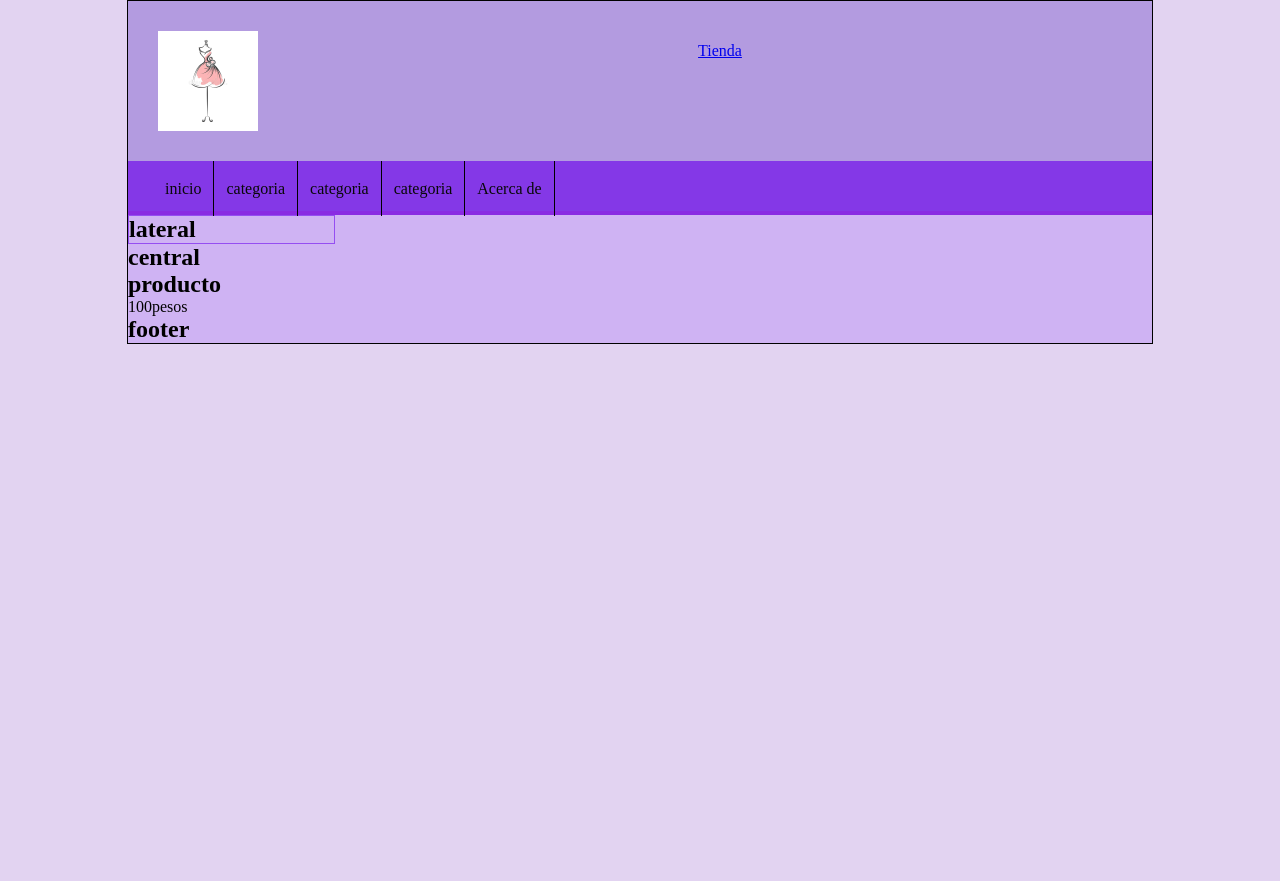
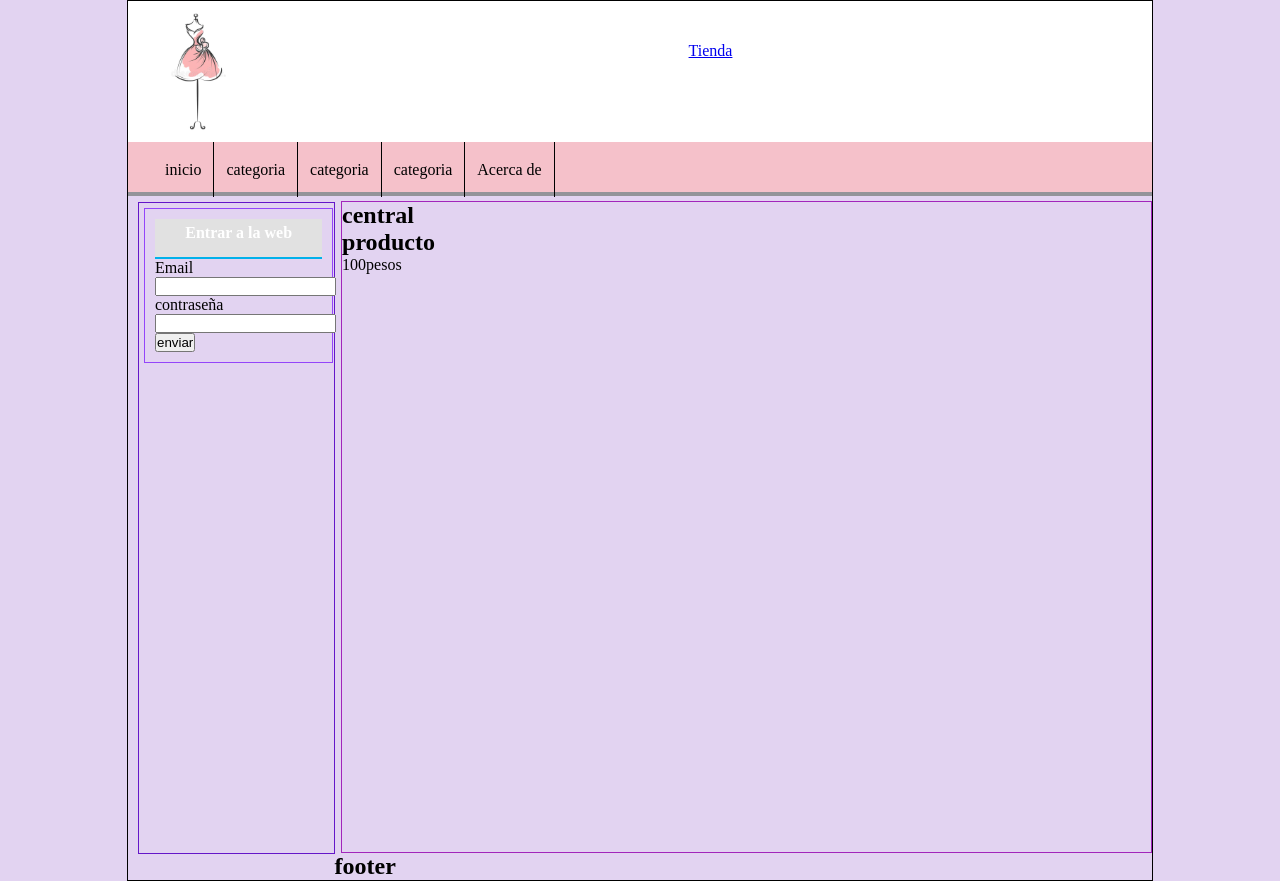
Before and after one commit to yenysilvacamargo1020-lgtm/pruebaphp, a PHP site: page / in a window 1280 px wide. Before the commit the page ends 344 px from the top, so only its background shows below. Run offline with PHP 8.4, Linux system fonts and the light colour scheme.

Commit message:
creacion de formulario bilateral

```diff
--- a/index.html
+++ b/index.html
@@ -35,12 +35,29 @@
             </li>
         </ul>
         </nav>
-
         <div id="content">
             <aside id="lateral">
-                <h2>lateral</h2>
+
+             <div id="login" class="block_aside">
+                <h3>Entrar a la web</h3>
+
+                <form action="#"method= "post">
+                    <label for="email">Email</label>
+                    <input type="email"name= "email">
+
+                    <label for="password">contraseña</label>
+                    <input type="password"name= "pasword">
+
+                    <input type="submit"value="enviar">
+
+                </form>
+
+
+             </div>
+
+
             </aside>
-            <div id="Central">
+            <div id="central">
                 <h2>central</h2>
                 <div class="product">
                     <h2>producto</h2>
@@ -48,15 +65,18 @@
                         100pesos
                     </p>
                 </div>
-            <div>
+
+            </div>
 
         </div>
+        <footer id="footer">
+            <h2>footer</h2>
+        </footer>
+
+
+
 
 
     </div>
-    <footer id="footer">
-        <h2>footer</h2>
-
-    </footer>
 </body>
 </html>
--- a/style.css
+++ b/style.css
@@ -8,12 +8,12 @@
 #container{
     width: 80%;
     margin: 0px auto;
-    border: 1px solid black;
+    border: 1px solid rgb(0, 0, 0);
 }
 #header{
-    height: 160px;
-    background-color: rgb(179, 155, 224);
-    color: white;
+    height: 141px;
+    background-color: rgb(255, 255, 255);
+    color: black;
     text-align: center;
     line-height: 100px;
 }
@@ -26,15 +26,15 @@
 
 #logo img{
     float: left;
-    height: 100px;
-    margin: 30px;
+    height: 141px;
+
 }
 
 #menu{
-    background-color: rgb(132, 56, 231);
-    color: white;
+    background-color: rgb(245, 193, 202);
+    color: black;
     height: 50px;
-    border-bottom: 4px solid blueviolet;
+    border-bottom: 4px solid rgb(147, 147, 153);
 }
 #menu ul{
     list-style: none;
@@ -49,7 +49,7 @@
 }
 #menu a{
     display: block;
-    color: rgb(8, 8, 8);
+    color:black;
     text-decoration: none;
     padding-left: 12px;
     padding-right: 12px;
@@ -58,18 +58,48 @@
     background: rgb(243, 184, 228);
 }
 
-#content {
-    margin: opx auto;
-    background: rgb(207, 179, 243);
+#content{
+    margin: 5px auto;
+
+    background:  green;
+
 
 }
 /*barra lateral*/
 #lateral{
-    width: 20%;
-    border: 1px solid rgb(149, 78, 241);
+    width: 19%;
+    min-height: 650px;
+    border: 1px solid rgb(100, 22, 201);
+    float: left;
+    margin-top: 1px;
+    margin-left: 10px;
+
+
+}
+#lateral .block_aside{
+    display: block;
+    width: 86%;
+    margin: 5px;
+    padding: 10px;
+    border: 1px solid rgb(148, 69, 250);
+}
+
+#lateral h3{
+    display: block;
+    color: white;
+    width: 100%;
+    text-align: center;
+    padding-top: 5px;
+    padding-bottom: 15px;
+    font-size: 16px;
+    font-weight: bold;
+    background: #e1e1e1;
+    border-bottom: 2px solid #01b1ea;
 
 }
 #central{
-    width: 80%;
-    border: 1px solid rgb(126, 42, 236);
+    width: 79%;
+    min-height: 650px;
+    float: right;
+    border: 1px solid rgb(162, 38, 187);
 }
```
